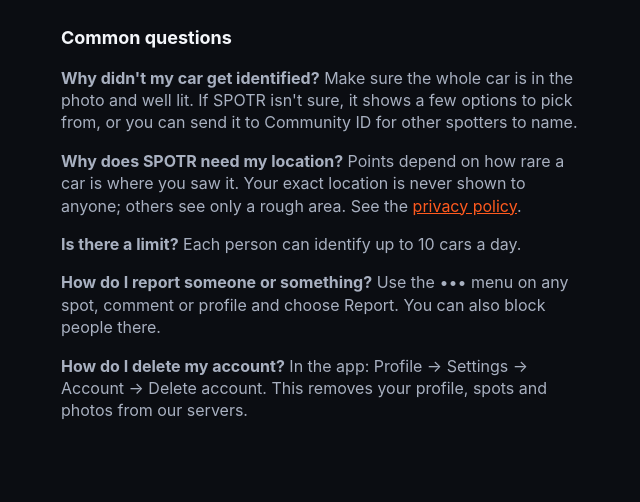
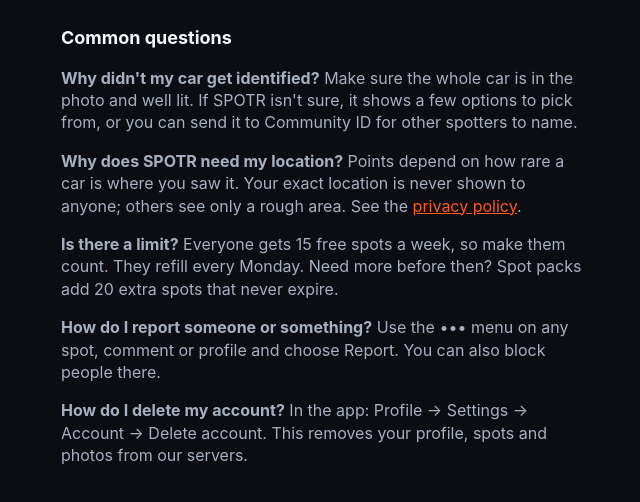
Before and after one commit to lgwhite82628/spotr-web, a plain HTML site: page support.html in a window 1280 px wide. Shown: the part 156-658 px from the top of the page, without its empty margins (315-955 px from the left). Drawn offline with Linux system fonts and the light colour scheme.

Commit message:
Support: weekly free spots

```diff
--- a/support.html
+++ b/support.html
@@ -19,7 +19,8 @@
     it shows a few options to pick from, or you can send it to Community ID for other spotters to name.</p>
   <p><b>Why does SPOTR need my location?</b> Points depend on how rare a car is where you saw it. Your exact location is
     never shown to anyone; others see only a rough area. See the <a href="privacy.html">privacy policy</a>.</p>
-  <p><b>Is there a limit?</b> Each person can identify up to 10 cars a day.</p>
+  <p><b>Is there a limit?</b> Everyone gets 15 free spots a week, so make them count. They refill every Monday.
+    Need more before then? Spot packs add 20 extra spots that never expire.</p>
   <p><b>How do I report someone or something?</b> Use the ••• menu on any spot, comment or profile and choose Report.
     You can also block people there.</p>
   <p><b>How do I delete my account?</b> In the app: Profile → Settings → Account → Delete account. This removes your
```
